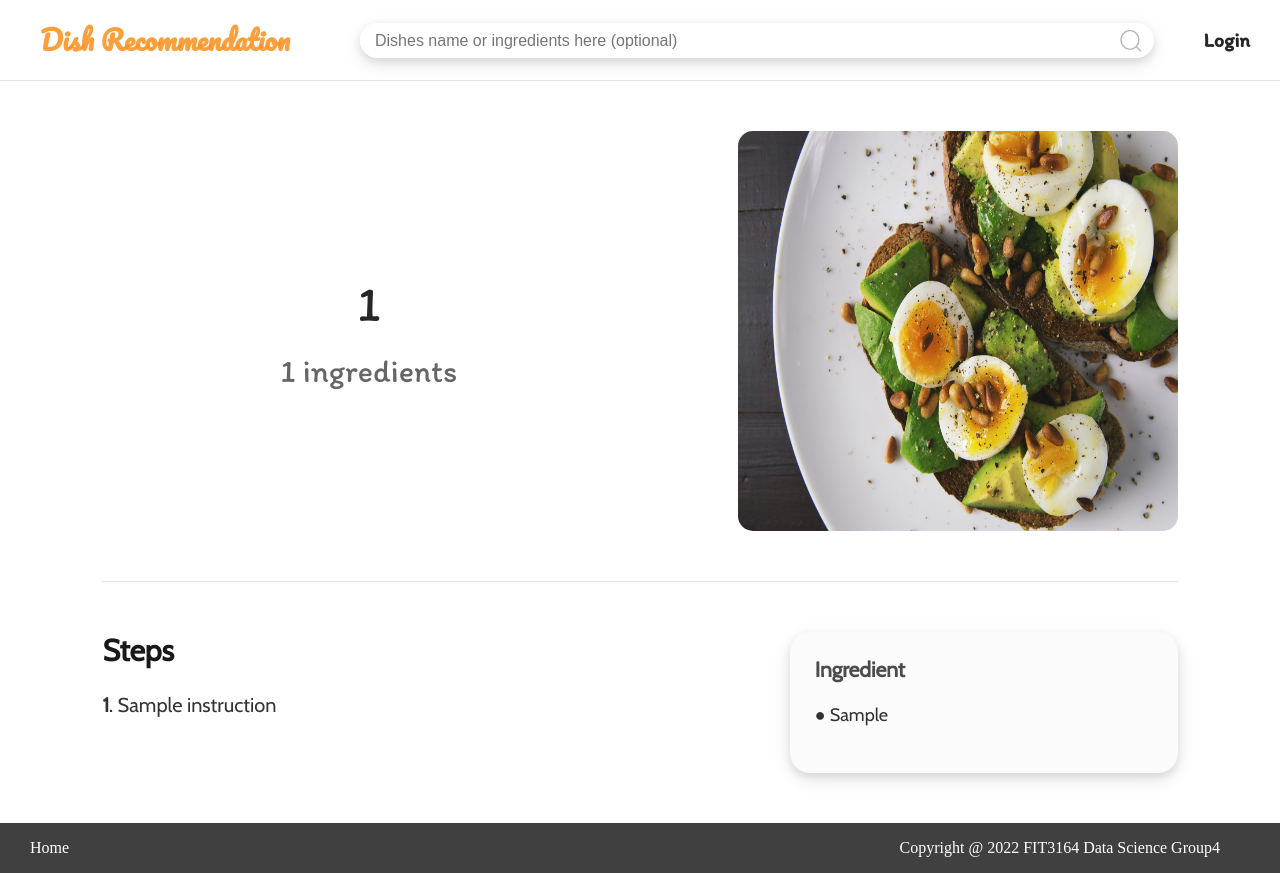
After one commit to Exdragon25/FIT3164_DS4_Project, a Flask app: page /1 in a window 1280 px wide. The commit adds this page. Run offline with Flask 2, Linux system fonts and the light colour scheme; a database or web service that is not in the repository returns one stand-in record (values such as "Sample title"); parts of the project's set-up code (start-up, migrations or seed data) failed here and were passed over.

Commit message:
fix some problems, html&css for result page

```diff
--- a/flask_main.py
+++ b/flask_main.py
@@ -104,7 +104,8 @@ def search(page_number):
     mid_index = len(result)//2
     result_right = result[:mid_index]
     result_left = result[mid_index:]
-    return render_template("searchpage.html", result_right=result_right, result_left=result_left, next_page=next_page, previous_page=previous_page, current_user=current_user, pages=pages, current_page=page_number)
+    return render_template("searchpage.html", result_right=result_right, result_left=result_left, next_page=next_page,
+                           previous_page=previous_page, current_user=current_user, pages=pages, current_page=page_number)
 
 
 @app.route("/login", methods=['GET', 'POST'])
@@ -122,6 +123,7 @@ def login():
         else:
             return result
     return render_template("login.html")
+
 
 @app.route("/<string:recipe_name>", methods=['GET'])
 def show_recipe(recipe_name):
@@ -144,9 +146,11 @@ def show_recipe(recipe_name):
     course = result[0]['course']
     ingredients = result[0]['ingredient_array']
     instructions = result[0]['instructions']
-
-    return render_template("resultpage.html", recipe_name=recipe_name, cuisine=cuisine, course=course, ingredients=ingredients, instructions=instructions)
-
+    num_ner = len(ingredients)
+    num_NER = str(num_ner) + " ingredients"
+    return render_template("resultpage.html",
+                           recipe_name=recipe_name, cuisine=cuisine, course=course,
+                           ingredients=ingredients, instructions=instructions, num_NER=num_NER)
 
 
 def get_current_user():
@@ -162,6 +166,7 @@ def get_current_user():
         return cur_user[0]["username"]
     else:
         return None
+
 
 def get_current_user_his():
     session_id = request.cookies.get('session_id')
@@ -523,8 +528,9 @@ def logout():
     resp.set_cookie('session_id', '', expires=0)
     return resp
 
+
 def cal_nearest_10_page(page_number, max_pages):
-    """ it caculates the nearest 10 page """
+    """ it calculates the nearest 10 page """
     page_list = []
     pivot = page_number
     if pivot-5 < 0:
--- a/static/homepagestyle.css
+++ b/static/homepagestyle.css
@@ -204,6 +204,7 @@ body {
 }
 
 .dailyrecom .dailyrecipe ul li {
+    flex: 25%;
     padding: 10px 10px 10px 10px;
 }
 .dailyrecom .dailyrecipe .dailylast {
--- /dev/null
+++ b/static/resultpagestyle.css
@@ -0,0 +1,238 @@
+* {
+    margin: 0;
+    padding: 0;
+}
+html, body {
+    height:100%;
+}
+
+a {
+    text-decoration: none;
+}
+a:hover {
+    color: #ff8500;
+}
+
+li {
+    list-style: none;
+}
+H3{
+    color:rgba(0, 0, 0, 0.8);
+}
+
+.clearfix:after {
+    content: "";
+    display: block;
+    height: 0;
+    clear: both;
+    visibility: hidden;
+}
+
+.clearfix {
+    *zoom: 1;
+}
+
+.nav {
+    height: 80px;
+    background-color: #FFFFFF;
+    display: flex;
+    justify-content: space-between;
+    border-bottom: 1px solid rgba(0, 0, 0, 0.1);
+}
+
+.nav .title {
+    line-height: 80px;
+    font-size: 27px;
+    font-family: 'Pacifico', serif;
+    font-weight: 700;
+    display: inline-block;
+    min-width: 280px;
+    margin-left: 40px;
+    margin-right: 40px;
+
+}
+.nav .title a {
+    color: #fc911fdc;
+}
+
+.nav .searchbox {
+    height: 35px;
+    min-width: 200px;
+    margin: 23px 0;
+    background-color: #fff;
+    flex: 80%;
+    display: flex;
+    align-items: center;
+    justify-content: space-between;
+    border-color: darkgray;
+    border-radius: 20px;
+    box-shadow: 0 4px 8px 0 rgba(0, 0, 0, 0.10), 0 6px 20px 0 rgba(0, 0, 0, 0.09);
+
+}
+
+.nav .searchbox input {
+    border: none;
+    height: 35px;
+    min-width: 145px;
+    flex: 80%;
+    padding-left: 15px;
+    color: #726d66dc;
+    font-size: 16px;
+    display: inline-block;
+    border-radius: 20px;
+}
+
+.searchbox button {
+    width: 25px;
+    height: 25px;
+    border: 0;
+    margin-right: 10px;
+    background: url('/static/searchicon.png');
+    background-size: cover;
+    display: inline-block;
+    opacity: 30%;
+}
+
+.nav .user {
+    margin-left: 10%;
+    line-height: 80px;
+    font-size: 20px;
+    font-family: 'Itim', serif;
+    font-weight: 700;
+    display: inline-block;
+}
+.nav .logout a {
+    color:rgba(0, 0, 0, 0.85);
+}
+.nav .logout a:hover {
+    color: #ff8500;
+}
+.nav .logout {
+    color:rgba(0, 0, 0, 0.85);
+    margin-left: 50px;
+    margin-right: 30px;
+    line-height: 80px;
+    font-size: 20px;
+    font-family: 'Itim', serif;
+    font-weight: 700;
+    display: inline-block;
+}
+
+.nav .login {
+    color:rgba(0, 0, 0, 0.85);
+    margin-left: 50px;
+    margin-right: 30px;
+    line-height: 80px;
+    font-size: 20px;
+    font-family: 'Itim', serif;
+    font-weight: 700;
+    display: inline-block;
+}
+.nav .login a {
+    color:rgba(0, 0, 0, 0.85);
+}
+.nav .login a:hover {
+    color: #ff8500;
+}
+
+.intro {
+    display: flex;
+    height: 400px;
+    margin-top: 50px;
+    margin-bottom: 50px;
+    justify-content: center;
+    flex: 1;
+}
+.intro .name_and_NER {
+    flex: 55%;
+    text-align: center;
+    margin: auto 100px auto 100px;
+}
+.intro .name_and_NER .recipe_name {
+    color:rgba(0, 0, 0, 0.85);
+    font-family: 'Itim', serif;
+    font-size: 50px;
+}
+.intro .name_and_NER .num_ner {
+    color:rgba(0, 0, 0, 0.6);
+    font-family: 'Itim', serif;
+    font-size: xx-large;
+    text-align: center;
+}
+.intro .result_img {
+    flex: 45%;
+    margin-right: 8%;
+}
+.intro .result_img img {
+    height: 400px;
+    width: 100%;
+    border-radius: 15px;
+}
+
+.middle {
+    margin: auto;
+    width: 84%;
+    border-bottom: 1px solid rgba(0, 0, 0, 0.1);
+}
+
+.detail {
+    display: flex;
+}
+
+.detail .instruction {
+    flex: 65%;
+    margin: 50px 60px 50px 8%;
+    font-family: 'Cabin', serif;
+    font-size: 20px;
+    color:rgba(0, 0, 0, 0.8);
+    overflow: auto;
+}
+
+.detail .instruction h2 {
+    color:rgba(0, 0, 0, 0.9);
+    font-family: 'Cabin', serif;
+}
+
+.detail .ingredient {
+    flex: 35%;
+    margin: 50px 8% 50px 0;
+    padding: 25px;
+    background-color: #fbfbfb;
+    font-family: 'Cabin', serif;
+    font-size: 18px;
+    color:rgba(0, 0, 0, 0.8);
+    border-color: darkgray;
+    border-radius: 20px;
+    box-shadow: 0 4px 8px 0 rgba(0, 0, 0, 0.10), 0 6px 20px 0 rgba(0, 0, 0, 0.09);
+}
+
+.detail .ingredient h3 {
+    color:rgba(0, 0, 0, 0.7);
+    font-family: 'Cabin', serif;
+}
+
+.footer {
+    padding-right: 30px;
+    height: 50px;
+    background-color: rgba(0, 0, 0, 0.75);
+    color: #FFFFFF;
+    font-size: 16px;
+    text-align: right;
+    line-height: 50px;
+    clear: both;
+    margin-bottom: 0;
+}
+.footer .copyright {
+    float: right;
+    margin-right: 30px;
+}
+.footer .backhome {
+    float: left;
+    margin-left: 30px;
+}
+.footer .backhome a {
+    color: #FFFFFF;
+}
+.footer .backhome a:hover {
+    color: #ff8500;
+}
--- a/templates/homepage.html
+++ b/templates/homepage.html
@@ -49,7 +49,6 @@
             </ul>
         </div>
 
-
         <!-- taste filter -->
         <div class="filters clearfix">
             <ul class="taste">
@@ -90,8 +89,8 @@
             <ul>
                 {% for i in dly_recom_recipe %}
                     <li>
-                        <a href="{{i}}"><img src= "{{ url_for('static', filename = '/burger.jpg') }}" alt="{{ i }}"></a>
-                        <p><a href="{{i}}">{{ i }}</a></p>
+                        <a href="{{ "http://127.0.0.1:5000/" + i }}"><img src= "{{ url_for('static', filename = '/burger.jpg') }}" alt="{{ i }}"></a>
+                        <p><a href="{{ "http://127.0.0.1:5000/" + i }}">{{ i }}</a></p>
                     </li>
                 {% endfor %}
             </ul>
@@ -106,5 +105,4 @@
     </form>>
 
 </body>
-
 </html>
--- /dev/null
+++ b/templates/resultpage.html
@@ -0,0 +1,73 @@
+<!DOCTYPE html>
+<html lang="en">
+<head>
+    <meta charset="UTF-8">
+    <meta http-equiv="X-UA-Compatible" content="IE=edge">
+    <meta name="viewport" content="width=device-width, initial-scale=1.0">
+    <title>Dish Recommendation</title>
+    <link rel="stylesheet" href="https://fonts.googleapis.com/css?family=Pacifico|Acme|Itim|Cabin">
+    <link rel="stylesheet" href="{{ url_for('static', filename = '/resultpagestyle.css') }}">
+
+</head>
+<body>
+<form method="POST">
+    <!-- nav -->
+    <div class="nav">
+        <div class="title"><a href="/">Dish Recommendation</a></div>
+        <div class="searchbox">
+            <input type="text" id="search" name="search" placeholder="Dishes name or ingredients here (optional)">
+            <button type="submit" name="submit_button" value="search"></button>
+        </div>
+        {% if current_user %}
+            <div class="user">{{ current_user }}</div>
+            <div class="logout"><a href="{{url_for('logout')}}">Logout</a></div>
+        {% else %}
+            <div class="login"><a href="{{url_for('login')}}">Login</a></div>
+        {% endif %}
+    </div>
+
+    <div class="intro">
+        <div class="name_and_NER">
+            <div class="recipe_name">{{ recipe_name }}</div><br>
+            <div class="num_ner"> {{ num_NER }} </div>
+        </div>
+        <div class="result_img">
+            <img src="{{ url_for('static', filename = '/result_img.jpg') }}" alt="recipe image">
+        </div>
+    </div>
+
+    <div class="middle"></div>
+
+    <div class="detail">
+        <div class="instruction">
+            <h2>Steps</h2><br>
+            {% set num_step = ingredients|length %}
+            {% for i in range(num_step) %}
+                {% set i = i + 1 %}
+                {% set len_ins = instructions[i-1]|length %}
+                {% if  len_ins > 0 %}
+                    <strong>{{ i }}</strong>. {{ instructions[i-1] }}<br><br>
+                {% endif %}
+            {% endfor %}
+        </div>
+
+        <div class="ingredient">
+            <h3>Ingredient</h3><br>
+            {% for i in ingredients %}
+                {% set len_ner = i|length %}
+                {% if  len_ner > 0 %}
+                    ● {{ i }}<br><br>
+                {% endif %}
+            {% endfor %}
+        </div>
+    </div>
+
+    <!-- footer -->
+    <div class="footer">
+        <div class="copyright">Copyright @ 2022 FIT3164 Data Science Group4</div>
+        <div class="backhome"><a href="/">Home</a></div>
+    </div>
+
+</form>
+</body>
+</html>
```
Also changed, not shown: static/result_img.jpg (added).
